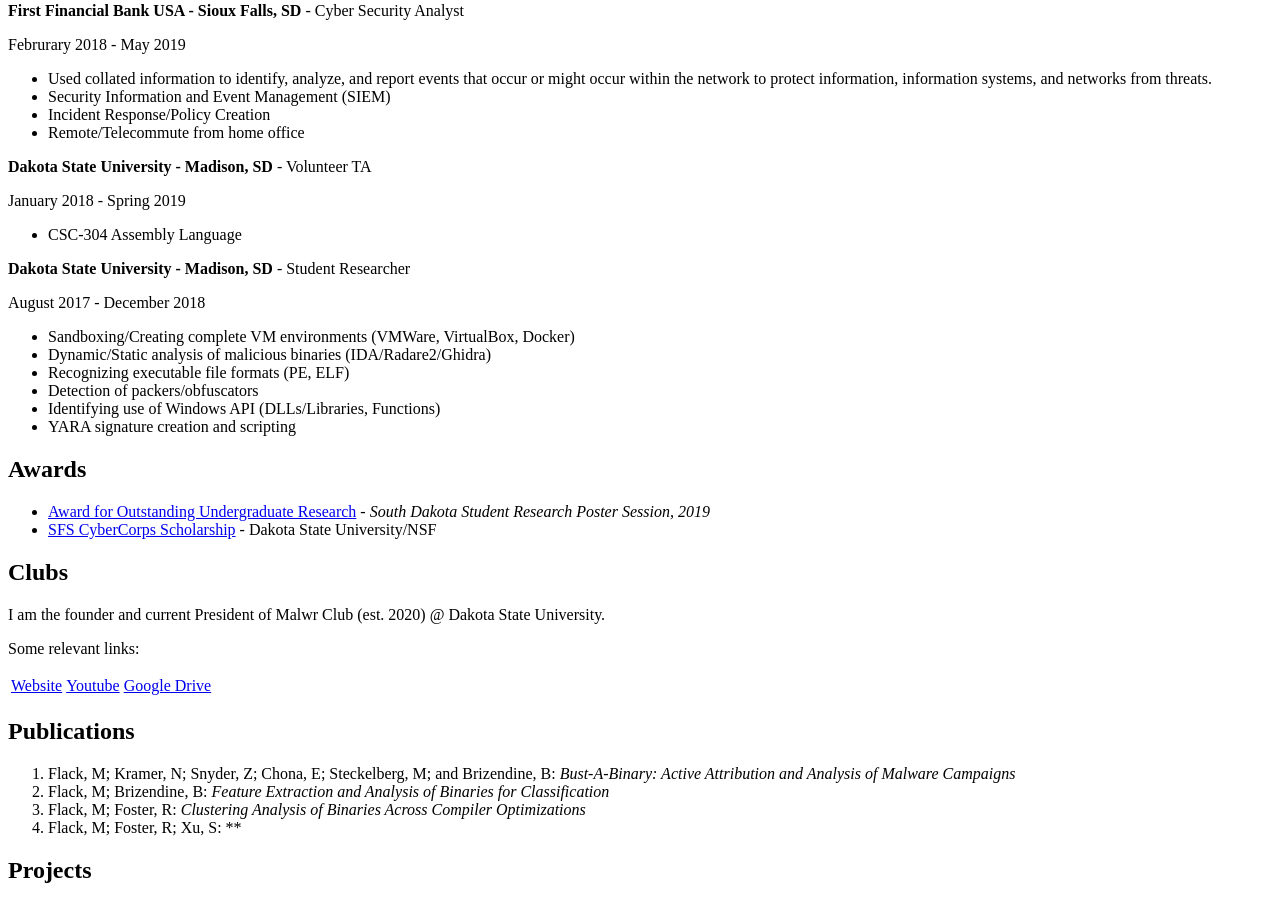
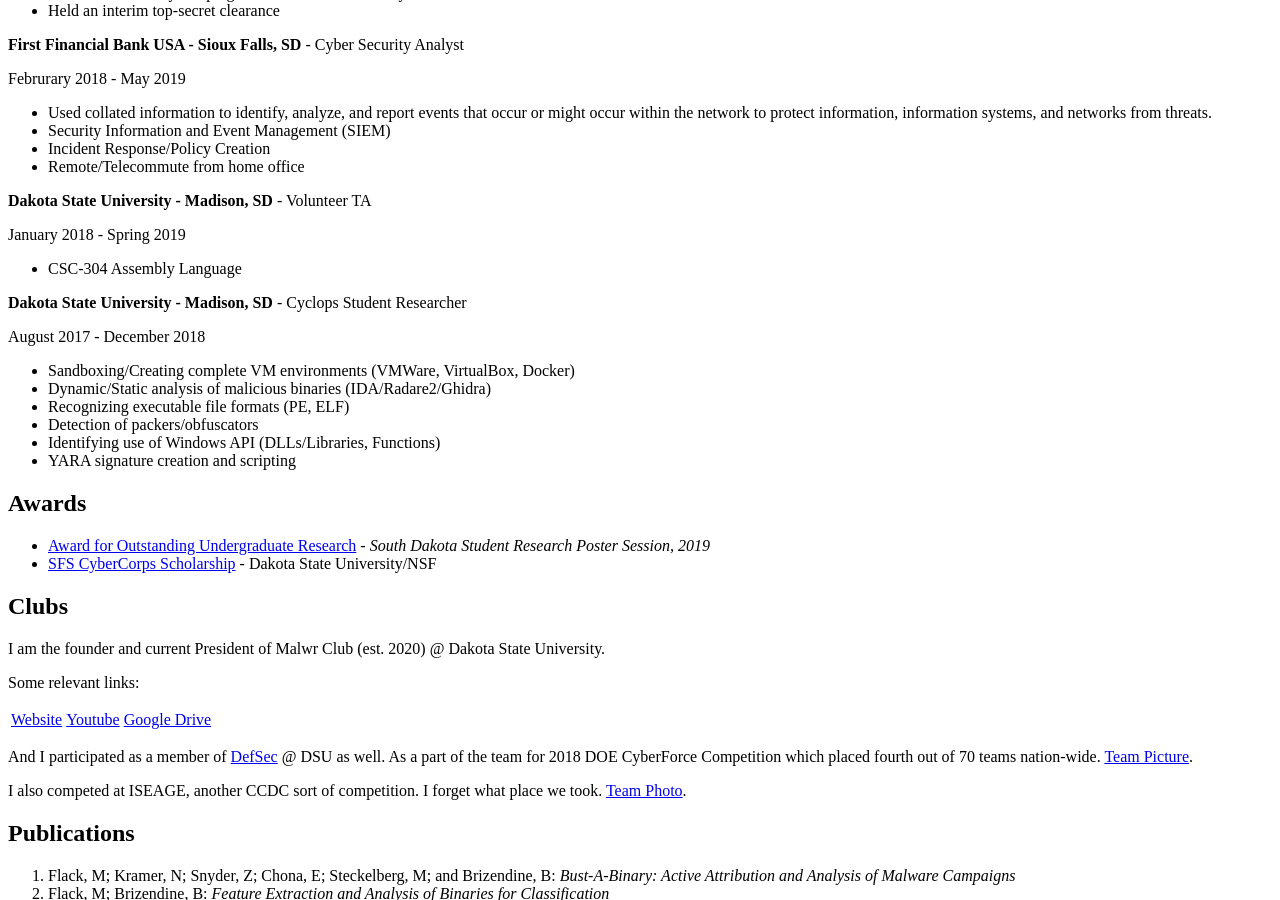
Before and after one commit to micahflack/homepage, a Jekyll site: the page built from index.md, in a window 1280 px wide and 900 px high, scrolled down 1487 px. Built offline with Jekyll 4.4.1, drawn with Linux system fonts in a browser that asks for light colours; some of the changed text lies outside the part shown.

```diff
--- a/index.md
+++ b/index.md
@@ -3,6 +3,7 @@ layout: default
 ---
 
 > Only put off till tomorrow what you are willing to die having left undone.
+>
 > ~ *Pablo Picasso*
 
 ## About Me
@@ -66,7 +67,7 @@ January 2018 - Spring 2019
 
 * CSC-304 Assembly Language
 
-**Dakota State University - Madison, SD** - Student Researcher
+**Dakota State University - Madison, SD** - Cyclops Student Researcher
 
 August 2017 - December 2018
 
@@ -90,6 +91,9 @@ Some relevant links:
 
 [Website](https://malwr.club) | [Youtube](https://youtube.malwr.club) | [Google Drive](https://drive.malwr.club)
 
+And I participated as a member of [DefSec](https://defsec.club/) @ DSU as well. As a part of the team for 2018 DOE CyberForce Competition which placed fourth out of 70 teams nation-wide. [Team Picture](cyberforce.jpg).
+
+I also competed at ISEAGE, another CCDC sort of competition. I forget what place we took. [Team Photo](ISEAGE.jpg).
 
 ## Publications
 
```
Also changed, not shown: 1 other file.
